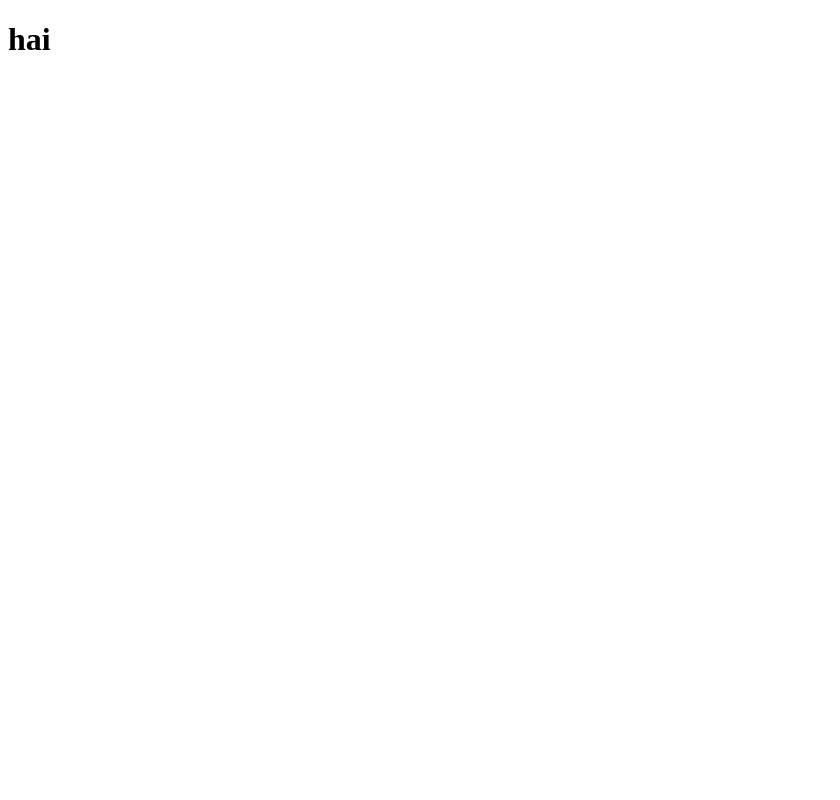
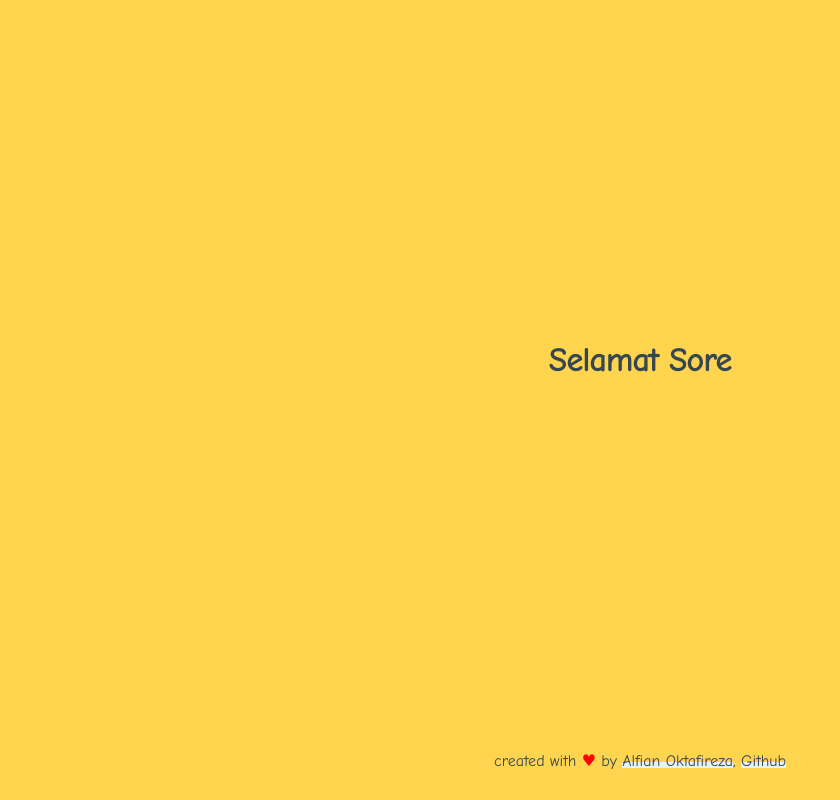
Before and after one commit to angga-prs/HappyBirthdayFerani, a plain HTML site: page index.html in a window 1280 px wide. Shown: the whole page, without its empty margins (0-840 px from the left). Drawn offline with nearby package versions, Linux system fonts and the light colour scheme.

Commit message:
Update index.html

```diff
--- a/index.html
+++ b/index.html
@@ -1,9 +1,175 @@
 <!DOCTYPE html>
-<html>
+<html lang="en">
 <head>
-  <title>hai</title>
+  <meta charset="UTF-8">
+  <meta name="viewport" content="width=device-width, initial-scale=1.0">
+  <title>Saytime</title>
 </head>
+<style>
+  @import url('https://fonts.googleapis.com/css?family=Comic+Neue&display=swap');
+
+  body {
+    font-family: 'Comic Neue', cursive;
+    min-height: 100vh;
+    display: grid;
+    justify-items: center;
+    align-items: center;
+    margin: 0;
+    padding: 0;
+    transition: all 1500ms ease-in-out;
+    background: #e3f2fd;
+  }
+
+  #app {
+    height: 90vh;
+    display: grid;
+    justify-items: center;
+    align-items: center;
+  }
+
+  footer {
+    width: 100%;
+    height: 10vh;
+    display: grid;
+    justify-items: center;
+    align-items: center;
+  }
+
+  footer div a {
+    position: relative;
+    text-decoration: none;
+  }
+
+  footer div a:hover::before {
+    /* background: linear-gradient(#ead6ee, #a0f1ea); */
+    opacity: .8;
+    top: -2px;
+    bottom: -2px;
+  }
+
+  .a-pagi::before, .a-sore::before, .a-malam::before {
+    content: " ";
+    position: absolute;
+    bottom: 2px;
+    left: 0;
+    right: 0;
+    top: calc(100% - 8px);
+    transition: all 120ms ease-in-out;
+    z-index: -1;
+  }
+
+  .a-pagi:hover::before, .a-sore:hover::before, .a-malam:hover::before{
+    opacity: .8;
+    top: -2px;
+    bottom: -2px;
+  }
+
+  .a-pagi::before {
+    background: #eeff41;
+  }
+
+  .a-sore::before {
+    background: #e3f2fd;
+  }
+
+  .a-malam::before {
+    background: #607d8b;
+  }
+</style>
 <body>
-<h1>hai</h1>
+  <div id="app">
+    <h1>
+      <span id="typed"></span>
+    </h1>
+  </div>
+  <footer>
+    <div>
+      created with <span style="color: red;">&hearts;</span> by <a class="link" href="https://fb.me/alfianokt104" target="_blank" rel="nofollow">Alfian Oktafireza</a>, <a class="link" href="https://github.com/alfianokt/bucin" target="_blank" rel="nofollow">Github</a>
+    </div>
+  </footer>
+
+  <script src="https://cdn.jsdelivr.net/npm/typed.js@2.0.11"></script>
+  <script>
+    let name = localStorage.name || ''
+    if (window.location.search.substr(1) != '') {
+      name = window.location.search.substr(1)
+      localStorage.name = window.location.search.substr(1)
+    }
+    let theme = {
+      pagi: {
+        body: '#e3f2fd',
+        text: '#000'
+      },
+      sore: {
+        body: '#ffd54f',
+        text: '#37474f'
+      },
+      malam: {
+        body: '#212121',
+        text: '#fff'
+      },
+    }
+    let now = ''
+    const typed = new Typed('#typed', {
+      strings: [''],
+      typeSpeed: 60,
+      showCursor: false
+    })
+
+    function changeTheme() {
+      const word = 'Selamat ' + now.slice(0, 1).toUpperCase() + now.slice(1) + ' ' + decodeURIComponent(name)
+        .replace(/&/g, '&amp;').replace(/</g, '&lt;').replace(/"/g, '&quot;')
+      tmpNow = now == 'siang' ? 'pagi' : now
+      removeClassLink()
+      document.querySelectorAll('.link').forEach(el => {
+        el.classList.add('a-' + (tmpNow == 'siang' ? 'pagi' : tmpNow))
+      })
+      document.body.style.background = theme[tmpNow].body
+      document.querySelector('#app').style.color = theme[tmpNow].text
+      document.querySelector('footer').style.color = theme[tmpNow].text
+      document.querySelectorAll('.link').forEach(el => {
+        el.style.color = theme[tmpNow].text
+      })
+      typed.strings = [word]
+      document.title = word
+      typed.reset(1)
+    }
+
+    function tmpChangeTheme() {
+      now = now == 'pagi' || now == 'siang' ? 'sore' :
+             now == 'sore' ? 'malam' :
+             now == 'malam' ? 'pagi' : ''
+      changeTheme()
+    }
+
+    function removeClassLink() {
+      document.querySelectorAll('.link').forEach(el => {
+        const _ = el.classList
+        _.remove('a-pagi')
+        _.remove('a-sore')
+        _.remove('a-malam')
+      })
+    }
+
+    setInterval(() => {
+      const d = new Date()
+      const jam = d.getHours()
+      const oldNow = now
+      if (jam >= 6 && jam < 12) {
+        now = 'pagi'
+      }
+      else if (jam >= 12 && jam < 15) {
+        now = 'siang'
+      }
+      else if (jam >= 15 && jam < 19) {
+        now = 'sore'
+      }
+      else if ((jam >= 19 && jam <= 24) || jam < 6) {
+        now = 'malam'
+      }
+
+      oldNow != now ? changeTheme() : ''
+    }, 150)
+  </script>
 </body>
 </html>
```
